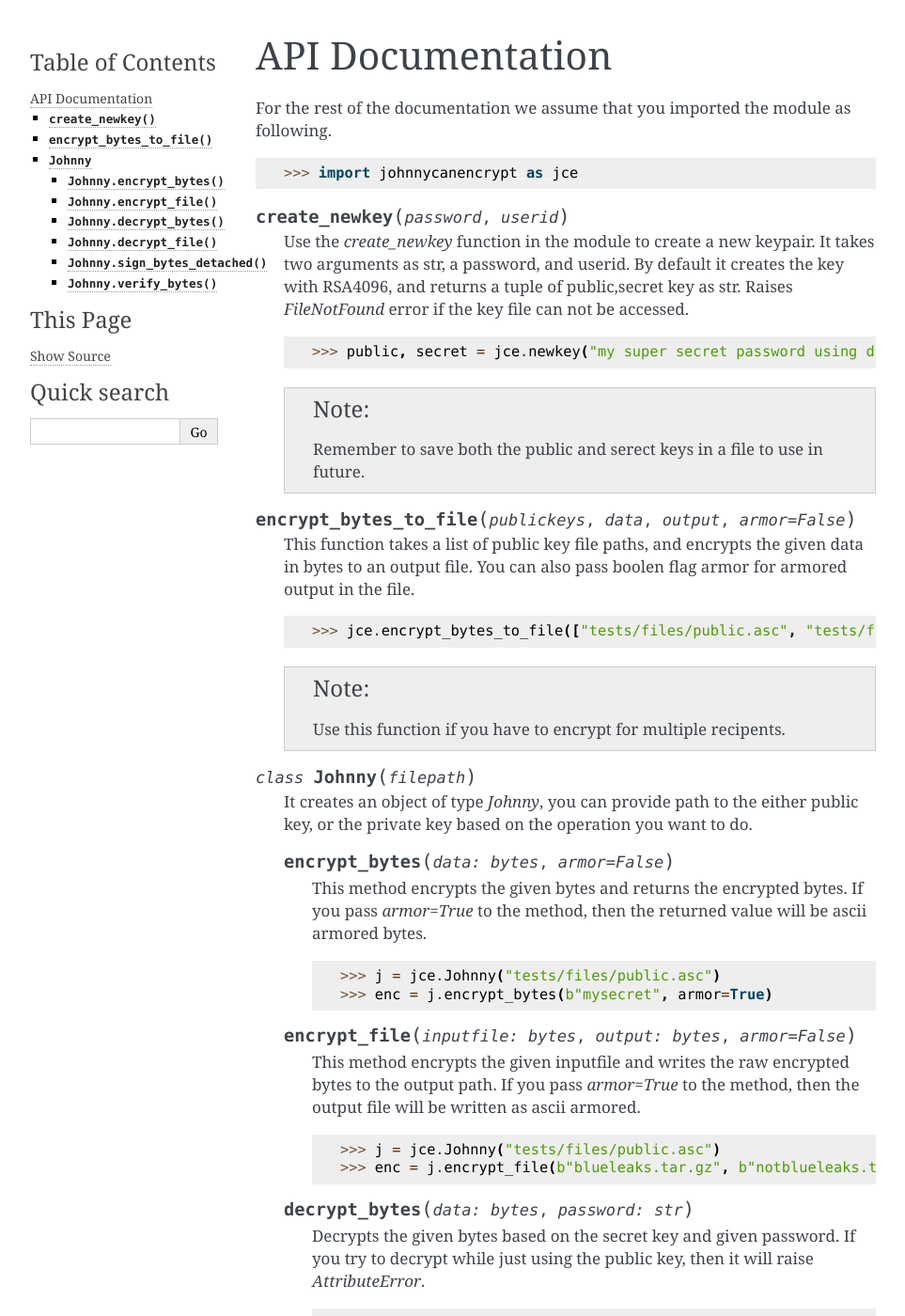
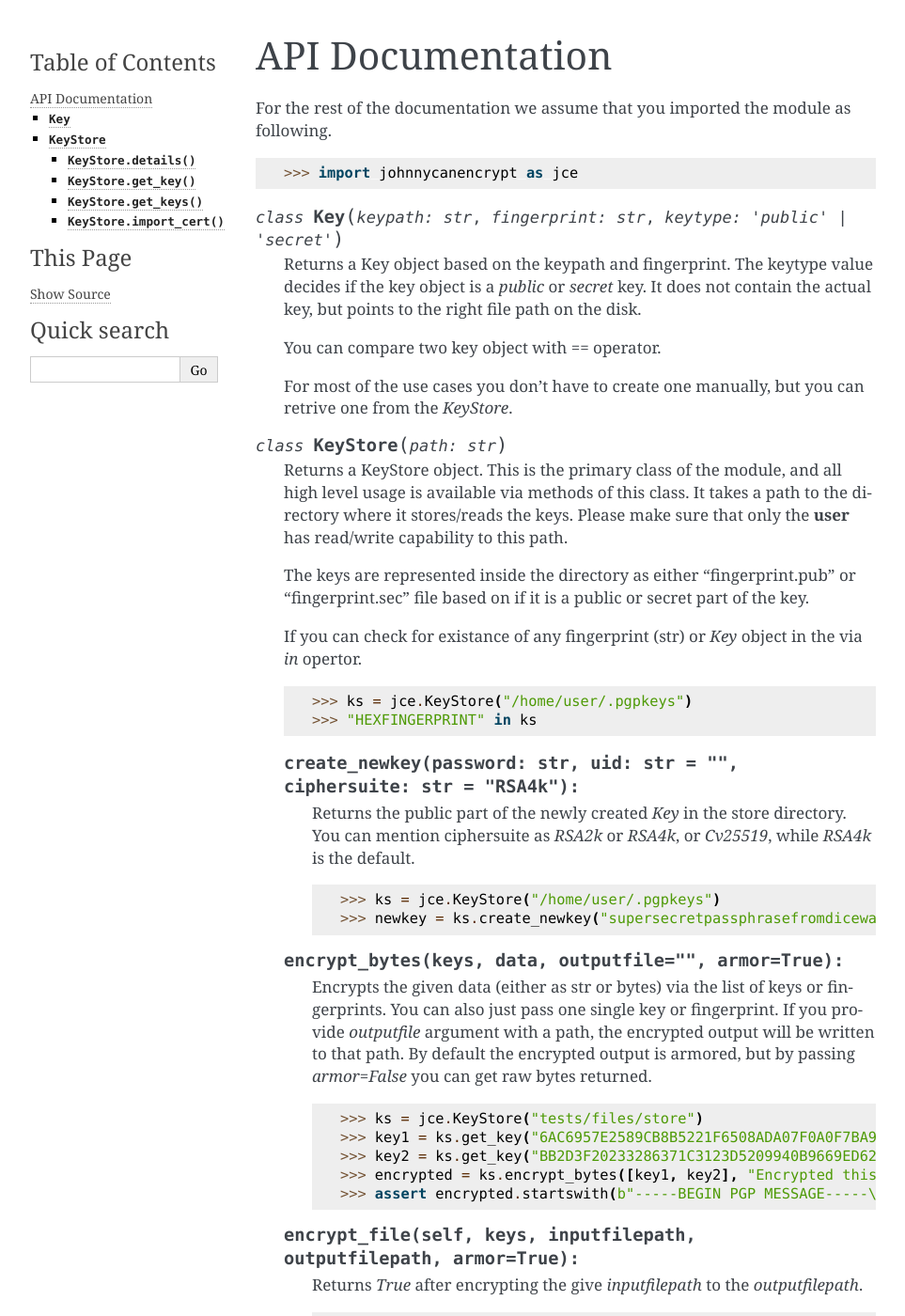
Before and after one commit to kushaldas/johnnycanencrypt, a Sphinx documentation site: the page built from docs/api.rst, in a window 1280 px wide and 1400 px high. Shown: the whole window at 94% size, without its empty margins (148-1111 px from the left). Built offline with Sphinx 7.4.7, drawn with Linux system fonts in a browser that asks for light colours; pages that are not in the unit, such as notebooks, are missing from menus; some of the changed text lies outside the part shown.

Commit message:
Adds the initial version of the documentation for the changes

```diff
--- a/docs/api.rst
+++ b/docs/api.rst
@@ -9,96 +9,138 @@ For the rest of the documentation we assume that you imported the module as foll
         >>> import johnnycanencrypt as jce
 
 
-.. function:: create_newkey(password, userid)
 
-        Use the `create_newkey` function in the module to create a new keypair. It takes two arguments as str, a password, and userid.
-        By default it creates the key with RSA4096, and returns a tuple of public,secret key as str. Raises `FileNotFound` error
-        if the key file can not be accessed.
+.. class:: Key(keypath: str, fingerprint: str, keytype: Union["public", "secret"])
+
+        Returns a Key object based on the keypath and fingerprint. The keytype value decides if the key object is a `public` or `secret` key. It does
+        not contain the actual key, but points to the right file path on the disk.
+
+        You can compare two key object with `==` operator.
+
+        For most of the use cases you don't have to create one manually, but you can retrive one from the `KeyStore`.
+
+
+
+.. class:: KeyStore(path: str)
+
+        Returns a KeyStore object. This is the primary class of the module, and all high level usage is available via methods of this class.
+        It takes a path to the directory where it stores/reads the keys. Please make sure that only the **user** has read/write capability
+        to this path.
+
+        The keys are represented inside the directory as either "fingerprint.pub" or "fingerprint.sec" file based on if it is a public or secret part
+        of the key.
+
+        If you can check for existance of any fingerprint (str) or `Key` object in the via `in` opertor.
 
         ::
 
-                >>> public, secret = jce.newkey("my super secret password using diceware", "test <test@example.com>")
+                >>> ks = jce.KeyStore("/home/user/.pgpkeys")
+                >>> "HEXFINGERPRINT" in ks
 
 
-        .. note:: Remember to save both the public and serect keys in a file to use in future.
+        .. method:: create_newkey(password: str, uid: str = "", ciphersuite: str = "RSA4k"):
 
-
-.. function:: encrypt_bytes_to_file(publickeys, data, output, armor=False)
-
-        This function takes a list of public key file paths, and encrypts the given data in bytes to an output
-        file. You can also pass boolen flag armor for armored output in the file.
-
-        ::
-
-                    >>> jce.encrypt_bytes_to_file(["tests/files/public.asc", "tests/files/hellopublic.asc"], b"Hello clear text", b"/tmp/encrypted_text.asc", armor=True)
-
-
-        .. note:: Use this function if you have to encrypt for multiple recipents.
-
-.. class:: Johnny(filepath)
-
-        It creates an object of type `Johnny`, you can provide path to the either public key, or the private key based on the operation
-        you want to do.
-
-        .. method:: encrypt_bytes(data: bytes, armor=False)
-
-                This method encrypts the given bytes and returns the encrypted bytes. If you pass `armor=True` to the method, then the
-                returned value will be ascii armored bytes.
+                Returns the public part of the newly created `Key` in the store directory. You can mention ciphersuite as *RSA2k* or *RSA4k*,
+                or *Cv25519*, while *RSA4k* is the default.
 
                 ::
 
-                            >>> j = jce.Johnny("tests/files/public.asc")
-                            >>> enc = j.encrypt_bytes(b"mysecret", armor=True)
+                        >>> ks = jce.KeyStore("/home/user/.pgpkeys")
+                        >>> newkey = ks.create_newkey("supersecretpassphrasefromdiceware", "test key1 <email@example.com>", "RSA4k")
 
+        .. method:: encrypt_bytes(keys, data, outputfile="", armor=True):
 
-        .. method:: encrypt_file(inputfile: bytes, output: bytes, armor=False)
-
-                This method encrypts the given inputfile and writes the raw encrypted bytes to the output path. If you pass `armor=True` to the method, then the
-                output file will be written as ascii armored.
+                Encrypts the given data (either as str or bytes) via the list of keys or fingerprints. You can also just pass one single key or
+                fingerprint. If you provide *outputfile* argument with a path, the encrypted output will be written to that path. By default the
+                encrypted output is armored, but by passing *armor=False* you can get raw bytes returned.
 
                 ::
 
-                            >>> j = jce.Johnny("tests/files/public.asc")
-                            >>> enc = j.encrypt_file(b"blueleaks.tar.gz", b"notblueleaks.tar.gz.pgp", armor=True)
+                        >>> ks = jce.KeyStore("tests/files/store")
+                        >>> key1 = ks.get_key("6AC6957E2589CB8B5221F6508ADA07F0A0F7BA99")
+                        >>> key2 = ks.get_key("BB2D3F20233286371C3123D5209940B9669ED621")
+                        >>> encrypted = ks.encrypt_bytes([key1, key2], "Encrypted this string")
+                        >>> assert encrypted.startswith(b"-----BEGIN PGP MESSAGE-----\n")
 
+        .. method:: encrypt_file(self, keys, inputfilepath, outputfilepath, armor=True):
 
-        .. method:: decrypt_bytes(data: bytes, password: str)
-
-                Decrypts the given bytes based on the secret key and given password. If you try to decrypt while just using the public key,
-                then it will raise `AttributeError`.
+                Returns `True` after encrypting the give *inputfilepath* to the *outputfilepath*.
 
                 ::
 
-                        >>> jp = jce.Johnny("tests/files/secret.asc")
-                        >>> result = jp.decrypt_bytes(enc, "redhat")
+                        >>> ks = jce.KeyStore("tests/files/store")
+                        >>> key1 = ks.get_key("6AC6957E2589CB8B5221F6508ADA07F0A0F7BA99")
+                        >>> key2 = ks.get_key("BB2D3F20233286371C3123D5209940B9669ED621")
+                        >>> assert ks.encrypt_file([key1, key2], "/tmp/data.txt", "/tmp/data.txt.asc")
 
+        .. method:: decrypt_bytes(key, data, password=""):
 
-        .. method:: decrypt_file(inputfile: bytes, output: bytes, password: str)
-
-                Decrypts the inputfile path  (in bytes) and wrties the decrypted data to the `output` file. Both the filepaths to be given as bytes.
+                Returns the decrypted bytes from the given data and the secret key. You can either pass fingerprint or a secret `Key` object
+                as the *key* argument.
 
                 ::
 
-                        >>> jp = jce.Johnny("tests/files/secret.asc")
-                        >>> result = jp.decrypt_file(b"notblueleaks.tar.gz.pgp", "blueleaks.tar.gz", "redhat")
+                        >>> plain_bytes = ks.decrypt_bytes(secret_key2, encrypted_bytes, password=password)
 
+        .. method:: decrypt_file(key, encrypted_path, outputfile, password=""):
 
-        .. method:: sign_bytes_detached(data: bytes, pasword: str)
-
-                Signs the given bytes and returns the detached ascii armored signature as bytes.
+                Decryptes the given *encrypted_path* and wrties the output to the *outputfile* path (both given as str).
 
                 ::
 
-                        >>> j = jce.Johnny("tests/files/secret.asc")
-                        >>> signature = j.sign_bytes_detached(b"mysecret", "redhat")
+                        >>> ks.decrypt_file(secret_key1, "/tmp/data.txt.asc", "/tmp/plain.txt", password=password)
 
-                .. note:: Remember to save the signature somewhere on disk.
+        .. method:: delete_key(fingerprint: str, whichkey: Union["both", "public", "secret""]="both"):
 
-        .. method:: verify_bytes(data: bytes, signature: bytes)
-
-                Verifies if the signature is correct for the given data (as bytes). Returns `True` or `False`.
+                Deletes the given key based on the fingerprint argument, by default it removes both the public and secret key. If you only want to remove
+                the public or secret part, then pass *public* or *secret* to the **whichkey** argument.
 
                 ::
 
-                        >>> j = jce.Johnny("tests/files/secret.asc")
-                        >>> j.verify_bytes(encrypted_bytes, signature)
+                        >>> ks.delete_key("BB2D3F20233286371C3123D5209940B9669ED621")
+
+        .. method:: details()
+
+                Returns a tuple containing the total number of public and secret keys available in the KeyStore.
+
+        .. method:: get_key(fingerprint: str = "", keytype: Union["public", "secret"] = "public") -> Key:
+
+                Returns a key from the keystore based on the fingerprint and keytype. By default it returns the public key part.
+                Raises **KeyNotFoundError** if no such key available in the keystore.
+
+        .. method:: get_keys(email: str = "", name: str = "", value: str = "", keytype: str = "public") -> List[Key]:
+
+                Returns a list of keys based on either email or name or value of the UIDs in the key (searchs on one of the terms first come basis).
+
+                ::
+
+                        >>> keys_via_names = ks.get_keys(name="test key")
+                        >>> keys_via_email = ks.get_keys(email="email@example.com")
+
+        .. method:: import_cert(keypath: str, onplace=False) -> Key:
+
+                Imports a pgp key file from a path on the system. If the key is already in the correct format, and in the keystore directory,
+                then you can *onplace=True*, otherwise it will be copied into the keystore directory. The method returns the newly import
+                `Key` object to the caller.
+
+                ::
+
+                        >>> key = ks.import_cert("tests/files/store/public.asc")
+                        >>> print(key)
+
+        .. method:: sign(key, data, password):
+
+                Signs the given *data* using the secret key. Returns the armored signature string.
+
+        .. method:: sign_file(self, key, filepath, password, write=False):
+
+                Returns the armored signature of the *filepath* argument using the secret key (either fingerprint or secret `Key` object).
+                If you pass *write=True*, it will also write the armored signature to a file named as *filepath.asc*
+
+        .. method:: verify(key, data, signature):
+
+                Verifies the given *data* using the public key, and signature string, returns **True** or **False** as result.
+
+        .. method:: verify_file(key, filepath, signature_path):
+
+                Verifies the given filepath using the public key, and signature string, returns **True** or **False** as result.
--- a/docs/index.rst
+++ b/docs/index.rst
@@ -16,6 +16,7 @@ is written.
 
    build
    api
+   rustimplementation
 
 
 Indices and tables
--- a/johnnycanencrypt/__init__.py
+++ b/johnnycanencrypt/__init__.py
@@ -103,7 +103,7 @@ class KeyStore:
         elif type(other) == Key:
             return other.fingerprint in self.fingerprints_cache
 
-    def import_cert(self, keypath: str, onplace=False):
+    def import_cert(self, keypath: str, onplace=False) -> Key:
         """Imports a given cert from the given path.
 
         :param path: Path to the pgp key file.
@@ -119,6 +119,7 @@ class KeyStore:
         else:
             finalpath = keypath
         self.add_key_to_cache(finalpath, uids, fingerprint, keytype)
+        return self.get_key(fingerprint, keytype)
 
     def details(self):
         "Returns tuple of (number_of_public, number_of_secret_keys)"
```
Also changed, not shown: docs/build.rst (+9 -1 lines).
